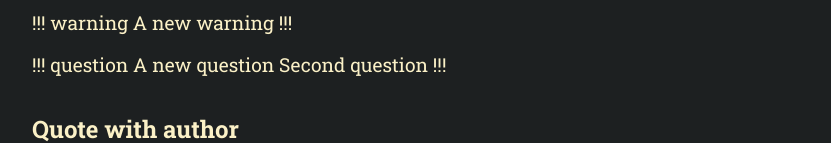
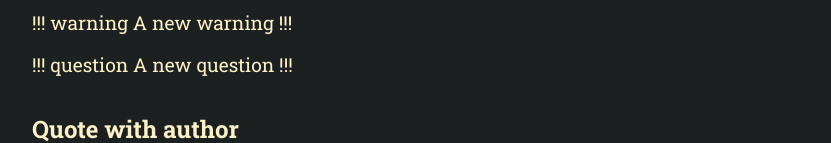
Before and after one commit to DatSudo/datweb, an Eleventy site: page src/posts/hello.md in a window 1280 px wide. Shown: the part 4369-4512 px from the top of the page, without its empty margins (224-1055 px from the left). Built offline with nearby package versions, Linux system fonts and the light colour scheme; Eleventy itself is replaced by a stand-in of ours; files that its build step writes are made by us from their sources; what ., eleventy-plugin-automatic-noopener, eleventy-plugin-mathjax, eleventy-plugin-youtube-embed would draw is missing.

Commit message:
Update post content

```diff
--- a/src/posts/hello.md
+++ b/src/posts/hello.md
@@ -192,7 +192,6 @@ A new warning
 
 !!! question
 A new question
-Second question
 !!!
 
 #### Quote with author
```
